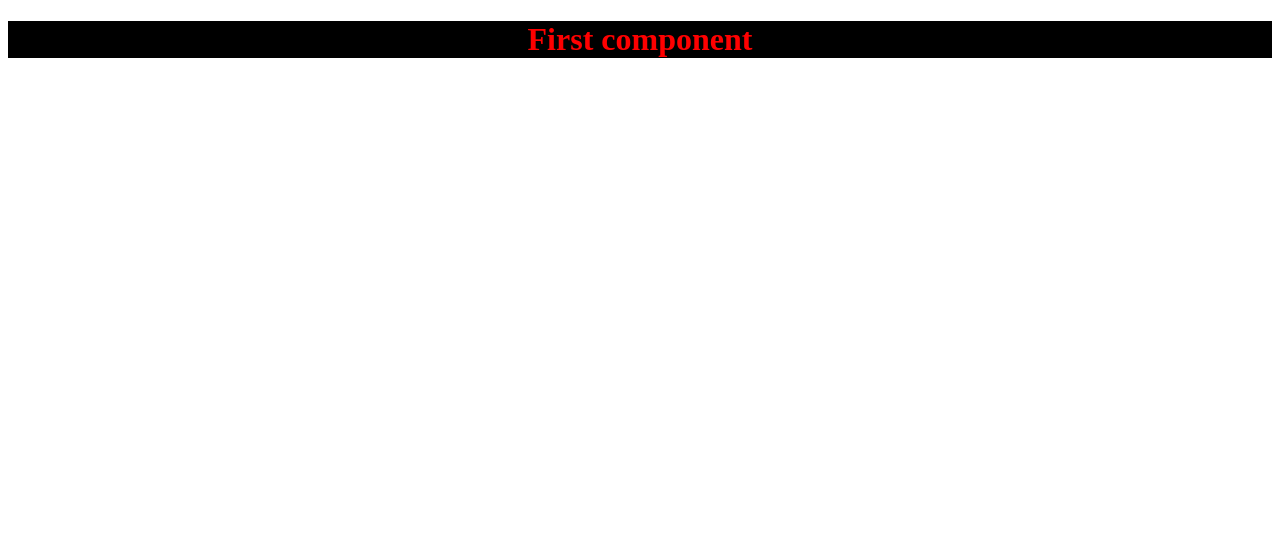
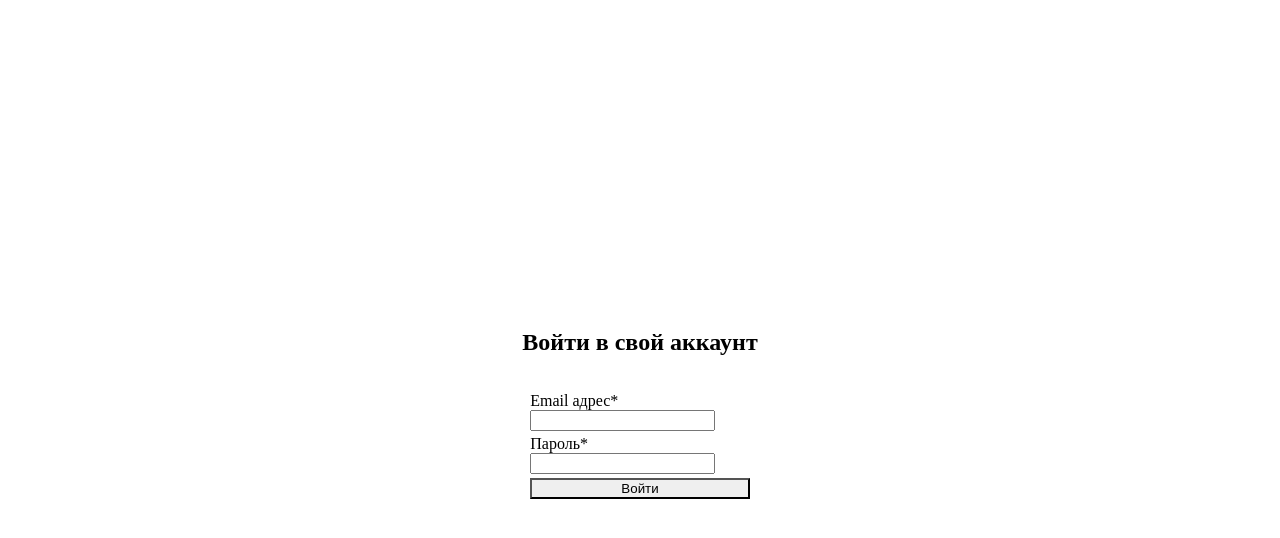
Before and after one commit to 4egoRoge/Frontend_diplom, a React app: page / in a window 1280 px wide. Shown: the top 538 px of the page. Built offline with nearby package versions, Linux system fonts and the light colour scheme.

Commit message:
create login page

```diff
--- a/src/Index.js
+++ b/src/Index.js
@@ -1,5 +1,11 @@
 import React from "react";
 import ReactDOM from "react-dom";
-import App from "./components/App.js";
+import App from "./components/App";
+import {BrowserRouter} from "react-router-dom";
 
-ReactDOM.render(<App />, document.getElementById("root"));
+ReactDOM.render(
+    <BrowserRouter>
+    <App />
+    </BrowserRouter>,
+    document.getElementById('root')
+);
--- a/src/components/App.js
+++ b/src/components/App.js
@@ -1,14 +1,17 @@
-import React, { Component } from "react";
-import '../styles/App.scss';
+import React from "react";
+import {Route, Router} from "react-router";
+import LoginPage from "./Login/LoginPage";
+import {createHashHistory} from "history";
 
-class App extends Component {
-    render() {
-        return (
+const App = () => {
+    return (
+        <>
             <div>
-                <h1>First component</h1>
+
+                        <LoginPage />
             </div>
-        );
-    }
-}
+        </>
+            );
+        }
 
 export default App;
--- /dev/null
+++ b/src/components/Login/LoginPage.js
@@ -0,0 +1,76 @@
+import React, {useState, useEffect} from "react";
+import {Flex, Box, FormControl, FormLabel, Input, Stack, Button, Heading, useColorModeValue,} from '@chakra-ui/react';
+
+function getStorageValue(key, defaultValue) {
+    // getting stored value
+    const saved = localStorage.getItem(key);
+    const initial = JSON.parse(saved);
+    return initial || defaultValue;
+}
+
+export const useLocalStorage = (key, defaultValue) => {
+    const [value, setValue] = useState(() => {
+        return getStorageValue(key, defaultValue);
+    });
+
+    useEffect(() => {
+        localStorage.setItem(key, JSON.stringify(value));
+    }, [key, value]);
+
+    return [value, setValue];
+};
+
+const SimpleCard = () => {
+    const [email, setEmail] = useLocalStorage("email", "");
+    const [password, setPassword] = useLocalStorage("password", "");
+
+    return (
+        <form>
+        <Flex
+            minH={'100vh'}
+            align={'center'}
+            justify={'center'}
+            bg={useColorModeValue('gray.50', 'gray.800')}>
+            <Stack spacing={8} mx={'auto'} maxW={'lg'} py={12} px={6}>
+                <Stack align={'center'}>
+                    <Heading fontSize={'4xl'}>Войти в свой аккаунт</Heading>
+                </Stack>
+                <Box
+                    rounded={'lg'}
+                    bg={useColorModeValue('white', 'gray.700')}
+                    boxShadow={'lg'}
+                    p={8}>
+                    <Stack spacing={4}>
+                        <FormControl isRequired>
+                            <FormLabel>Email адрес</FormLabel>
+                            <Input
+                                type='email'
+                                value={email}
+                                onChange={(e) => setEmail(e.target.value)}
+                            />
+                        </FormControl>
+                        <FormControl isRequired>
+                            <FormLabel>Пароль</FormLabel>
+                            <Input
+                                type="password"
+                                value={password}
+                                onChange={(e) => setPassword(e.target.value)}
+                            />
+                        </FormControl>
+                        <Button type="submit"
+                            bg={'blue.400'}
+                            color={'black'}
+                            _hover={{
+                                bg: 'blue.500',
+                            }}>
+                            Войти
+                        </Button>
+                    </Stack>
+                </Box>
+            </Stack>
+        </Flex>
+        </form>
+    );
+}
+
+export default SimpleCard;
```
Also changed, not shown: package.json (+9 -2 lines), src/stores/LoginStore.js (added), src/stores/example.js (deleted), 1 other file (tests, documents, lock files or other folders).
